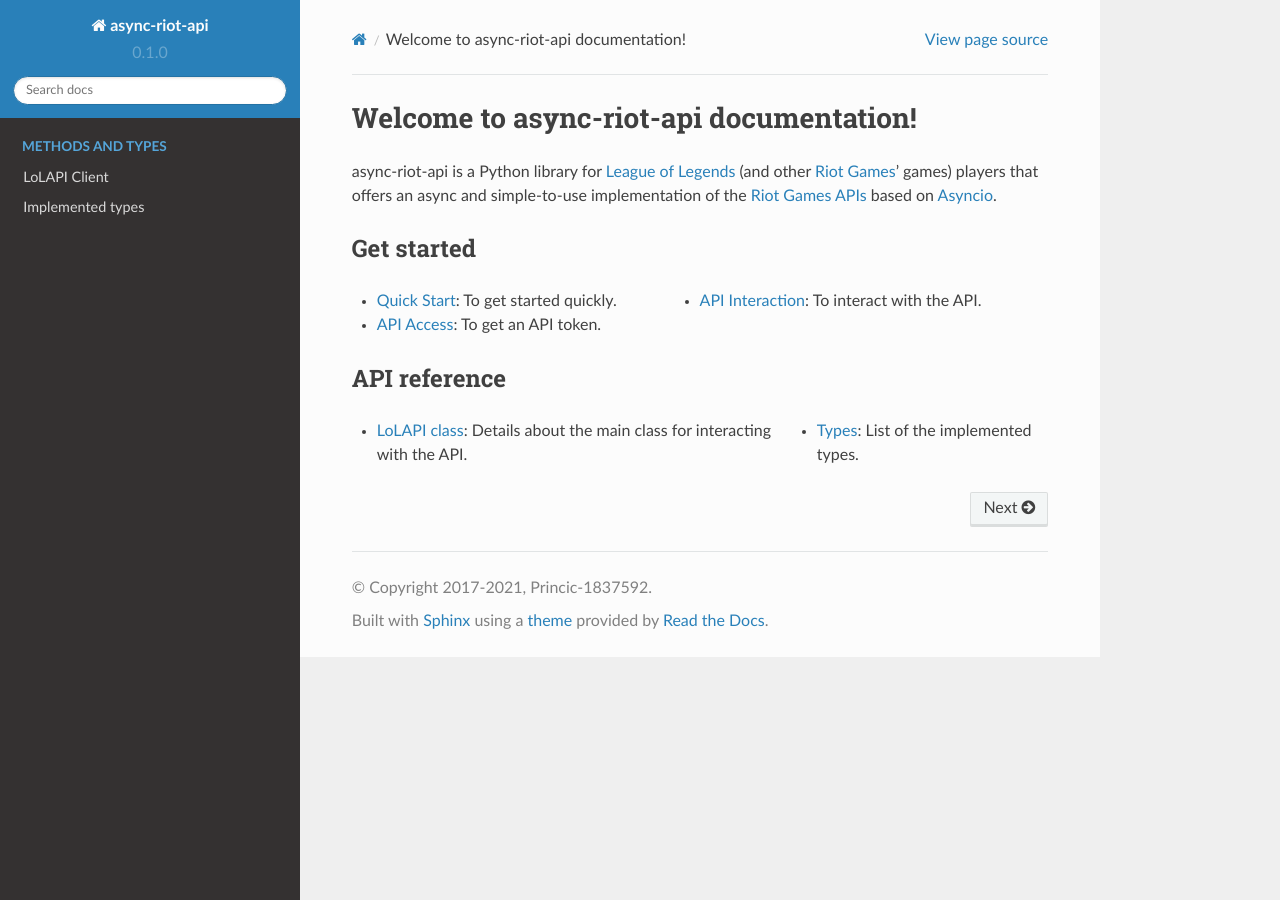
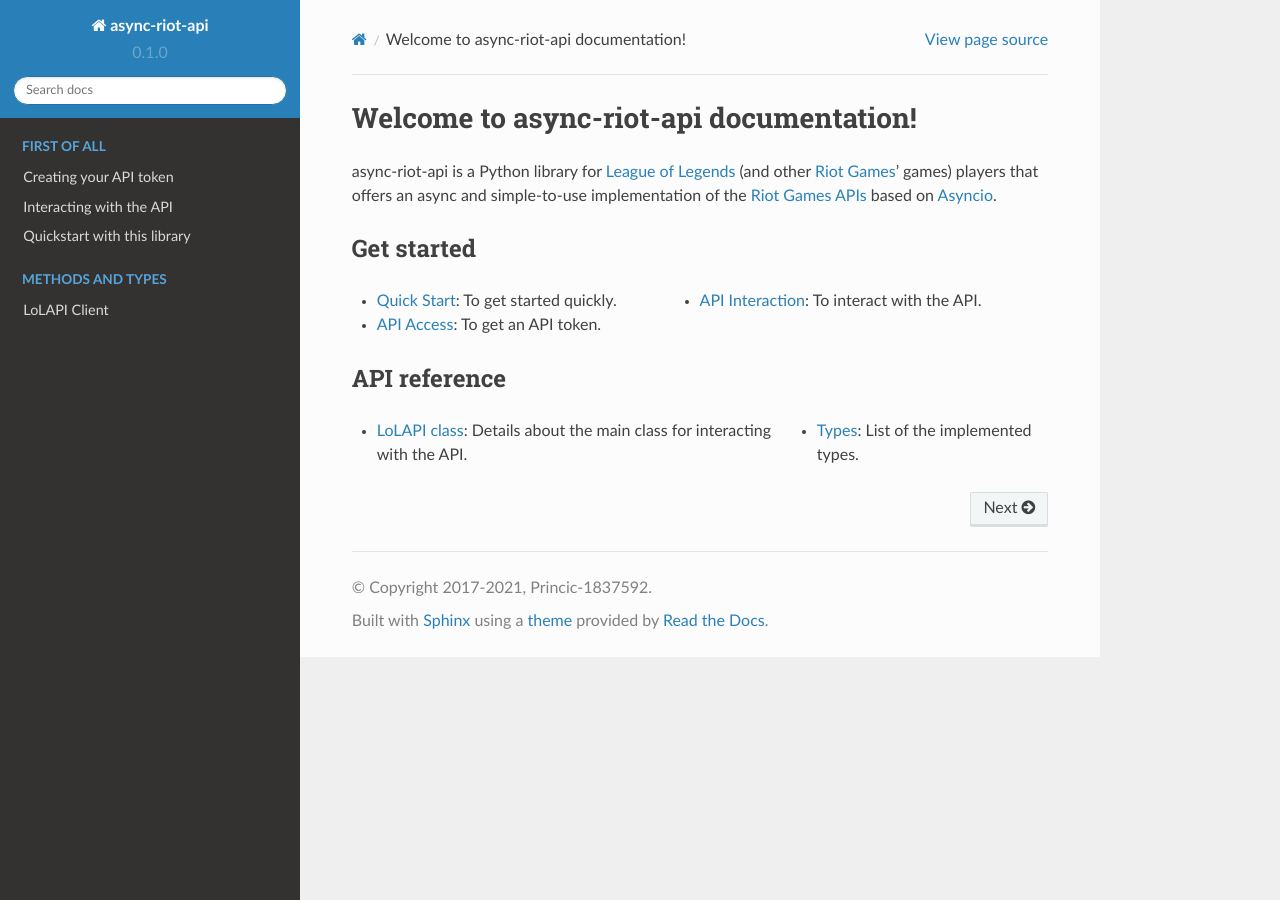
Before and after one commit to Princic-1837592/async-riot-api, a Sphinx documentation site: the page built from docs/source/index.rst, in a window 1280 px wide. Built offline with Sphinx 7.4.7 and the Read the Docs theme 2.0.0, drawn with Linux system fonts in a browser that asks for light colours; pages that are not in the unit, such as notebooks, are missing from menus; part of the change alters nothing that is shown.

```diff
--- a/docs/source/index.rst
+++ b/docs/source/index.rst
@@ -27,14 +27,16 @@ API reference
     :hidden:
     :caption: First of all
 
-    start/
+    start/auth
+    start/interaction
+    start/quickstart
 
 .. toctree::
     :hidden:
     :caption: Methods and types
 
     api/lolapi
-    api/types
+    api/types/index
 
 .. _Riot Games: https://www.riotgames.com/
 .. _League of Legends: https://www.leagueoflegends.com/
```
